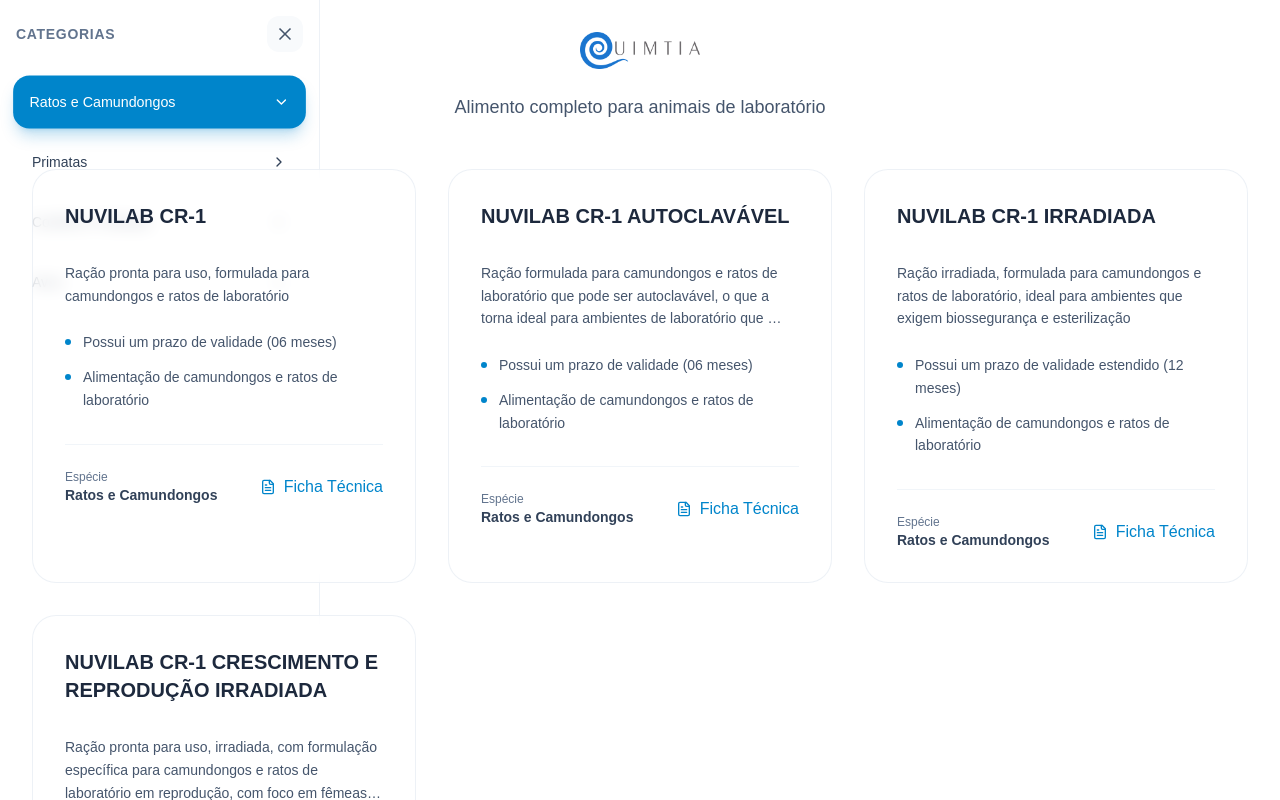
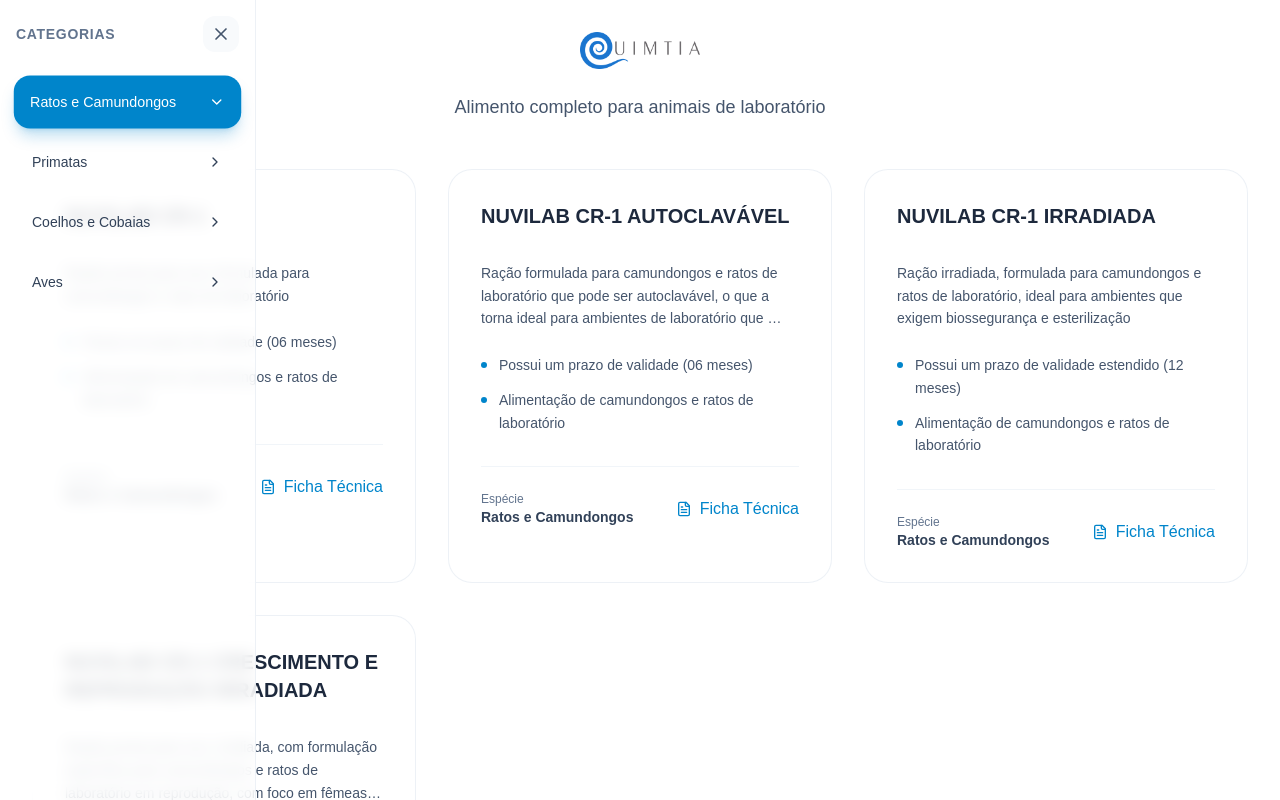
Before and after one commit to Latczuk/QUIMTIA-WEB, a Next.js app: page / in a window 1280 px wide. Shown: the top 800 px of the page. Built offline with nearby package versions, Linux system fonts and the light colour scheme.

Commit message:
Update index.tsx

```diff
--- a/src/components/Sidebar/index.tsx
+++ b/src/components/Sidebar/index.tsx
@@ -3,7 +3,12 @@
 import { ChevronRight, Menu, X } from "lucide-react";
 import { categories, category } from "../../constants/sidebarConstants";
 
-export function Sidebar({ isMinimized, setIsMinimized, setActiveCategory, activeCategory }: any) {
+export function Sidebar({
+  isMinimized,
+  setIsMinimized,
+  setActiveCategory,
+  activeCategory,
+}: any) {
   const handleCategoryClick = (categoryId: string) => {
     setActiveCategory(categoryId);
     setIsMinimized(true);
@@ -12,20 +17,23 @@
   const toggleMinimize = () => {
     setIsMinimized(!isMinimized);
   };
+
   return (
-    <div>
     <aside
       className={`
-    fixed top-0 left-0 h-screen
+        fixed top-0 left-0 h-screen z-50
         bg-white/80 backdrop-blur-sm border-r border-slate-200/60
         transition-all duration-300 ease-in-out
-    ${isMinimized ? "w-16" : "w-screen sm:w-full md:w-full lg:w-80"}        `}
+        ${isMinimized ? "w-16" : "w-64"}
+      `}
     >
       <div className="p-4">
         {/* Botão de minimizar/expandir */}
         <div className="flex justify-between items-center mb-6">
           {!isMinimized && (
-              <h2 className="text-sm font-semibold text-slate-500 uppercase tracking-wider">Categorias</h2>
+            <h2 className="text-sm font-semibold text-slate-500 uppercase tracking-wider">
+              Categorias
+            </h2>
           )}
           <button
             onClick={toggleMinimize}
@@ -34,11 +42,20 @@
             title={isMinimized ? "Expandir menu" : "Minimizar menu"}
             type="button"
           >
-              {isMinimized ? <Menu className="w-5 h-5 text-slate-600" /> : <X className="w-5 h-5 text-slate-600" />}
+            {isMinimized ? (
+              <Menu className="w-5 h-5 text-slate-600" />
+            ) : (
+              <X className="w-5 h-5 text-slate-600" />
+            )}
           </button>
         </div>
 
-          <nav className="space-y-2" role="navigation" aria-label="Categorias de animais">
+        {/* Lista de categorias */}
+        <nav
+          className="space-y-2"
+          role="navigation"
+          aria-label="Categorias de animais"
+        >
           {categories.map((category: category) => (
             <button
               key={category.id}
@@ -58,15 +75,19 @@
               type="button"
             >
               {isMinimized ? (
-                  // Versão minimizada - apenas primeira letra ou ícone
-                  <span className="font-bold text-sm">{category.label.charAt(0)}</span>
+                // Versão minimizada - só letra inicial
+                <span className="font-bold text-sm">
+                  {category.label.charAt(0)}
+                </span>
               ) : (
-                  // Versão expandida - layout completo
+                // Versão expandida
                 <>
                   <span className="font-medium text-sm">{category.label}</span>
                   <ChevronRight
                     className={`w-4 h-4 transition-transform duration-200 ${
-                        activeCategory === category.id ? "rotate-90" : "group-hover:translate-x-1"
+                      activeCategory === category.id
+                        ? "rotate-90"
+                        : "group-hover:translate-x-1"
                     }`}
                     aria-hidden="true"
                   />
@@ -77,6 +98,5 @@
         </nav>
       </div>
     </aside>
-    </div>
   );
 }
```
Lines whose indentation alone changed are shown as unchanged.
